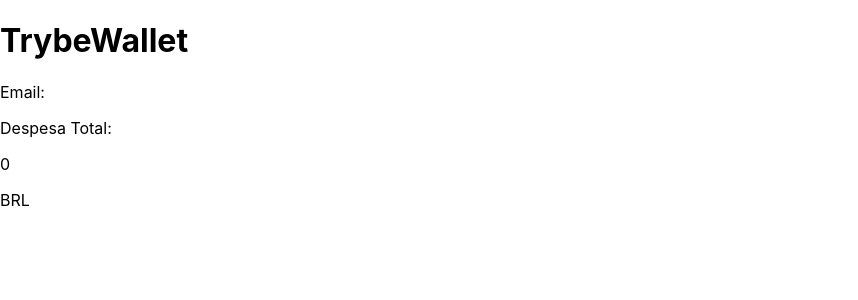
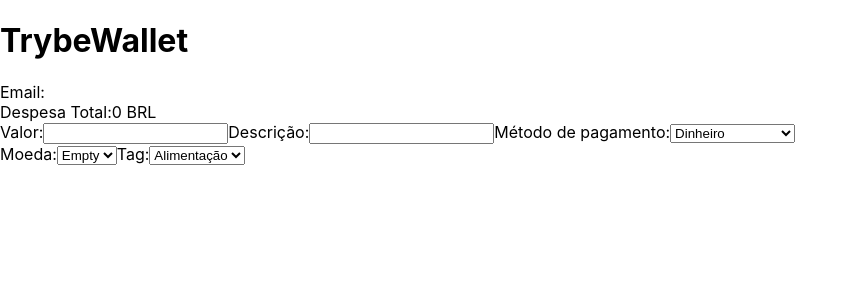
Before and after one commit to cae07/sd-013-a-project-trybewallet, a React (Create React App) app: page /carteira in a window 1280 px wide. Shown: the top 300 px of the page, without its empty margins (0-858 px from the left). Built offline with nearby package versions, Linux system fonts and the light colour scheme.

Commit message:
Conclusao requisito 6

```diff
--- /dev/null
+++ b/src/components/HeaderWallet.js
@@ -0,0 +1,38 @@
+import React from 'react';
+import PropTypes from 'prop-types';
+import { connect } from 'react-redux';
+
+class HeaderWallet extends React.Component {
+  render() {
+    const { user } = this.props;
+    return (
+      <header>
+        <h1>TrybeWallet</h1>
+        <form>
+          <div>
+            Email:
+            <span data-testid="email-field">{ user.email }</span>
+          </div>
+          <div data-testid="header-currency-field">
+            Despesa Total:
+            <span data-testid="total-field">0</span>
+            {' '}
+            BRL
+          </div>
+        </form>
+      </header>
+    );
+  }
+}
+
+const mapStateToProps = (state) => ({
+  user: state.user,
+});
+
+HeaderWallet.propTypes = {
+  user: PropTypes.shape({
+    email: PropTypes.string.isRequired,
+  }).isRequired,
+};
+
+export default connect(mapStateToProps)(HeaderWallet);
--- /dev/null
+++ b/src/components/InputsWallet.js
@@ -0,0 +1,37 @@
+import React from 'react';
+
+class InputsWallet extends React.Component {
+  render() {
+    return (
+      <form>
+        <label htmlFor="value">
+          Valor:
+          <input
+            id="value"
+            name="value"
+          />
+        </label>
+        <label htmlFor="description">
+          Descrição:
+          <input
+            id="description"
+            name="description"
+          />
+        </label>
+        <label htmlFor="payment">
+          Método de pagamento:
+          <select
+            id="payment"
+            name="payment"
+          >
+            <option>Dinheiro</option>
+            <option>Cartão de crédito</option>
+            <option>Cartão de débito</option>
+          </select>
+        </label>
+      </form>
+    );
+  }
+}
+
+export default InputsWallet;
--- /dev/null
+++ b/src/components/SelectsWallet.js
@@ -0,0 +1,35 @@
+import React from 'react';
+
+class SelectsWallet extends React.Component {
+  render() {
+    return (
+      <form>
+        <label htmlFor="currency">
+          Moeda:
+          <select
+            id="currency"
+            name="currency"
+          >
+            <option>Empty</option>
+          </select>
+
+        </label>
+        <label htmlFor="tag">
+          Tag:
+          <select
+            id="tag"
+            name="tag"
+          >
+            <option>Alimentação</option>
+            <option>Lazer</option>
+            <option>Trabalho</option>
+            <option>Transporte</option>
+            <option>Saúde</option>
+          </select>
+        </label>
+      </form>
+    );
+  }
+}
+
+export default SelectsWallet;
--- a/src/pages/Wallet.js
+++ b/src/pages/Wallet.js
@@ -1,6 +1,7 @@
 import React from 'react';
-import PropTypes from 'prop-types';
-import { connect } from 'react-redux';
+import HeaderWallet from '../components/HeaderWallet';
+import InputsWallet from '../components/InputsWallet';
+import SelectsWallet from '../components/SelectsWallet';
 
 class Wallet extends React.Component {
   /* constructor(props) {
@@ -12,30 +13,17 @@ class Wallet extends React.Component {
   } */
 
   render() {
-    const { user } = this.props;
     return (
       <div>
-        <h1>TrybeWallet</h1>
-        <header>
-          <section>
-            <span>
-              Email:
-              <p data-testid="email-field">{ user.email }</p>
-            </span>
-            <span data-testid="header-currency-field">
-              Despesa Total:
-              <p data-testid="total-field">0</p>
-              {' '}
-              BRL
-            </span>
-          </section>
-        </header>
+        <HeaderWallet />
+        <InputsWallet />
+        <SelectsWallet />
       </div>
     );
   }
 }
 
-const mapStateToProps = (state) => ({
+/* const mapStateToProps = (state) => ({
   user: state.user,
 });
 
@@ -43,6 +31,6 @@ Wallet.propTypes = {
   user: PropTypes.shape({
     email: PropTypes.string.isRequired,
   }).isRequired,
-};
+}; */
 
-export default connect(mapStateToProps)(Wallet);
+export default Wallet;
```
